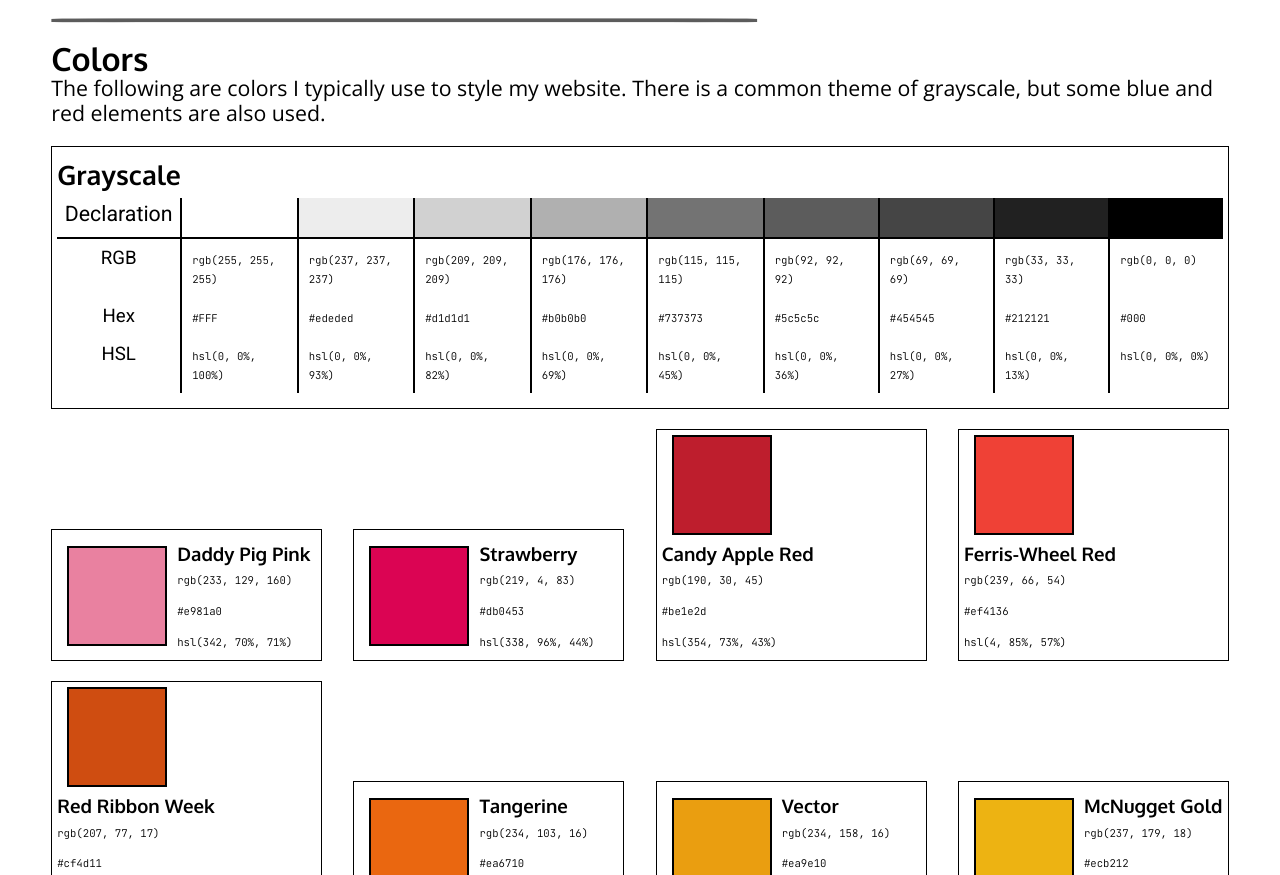
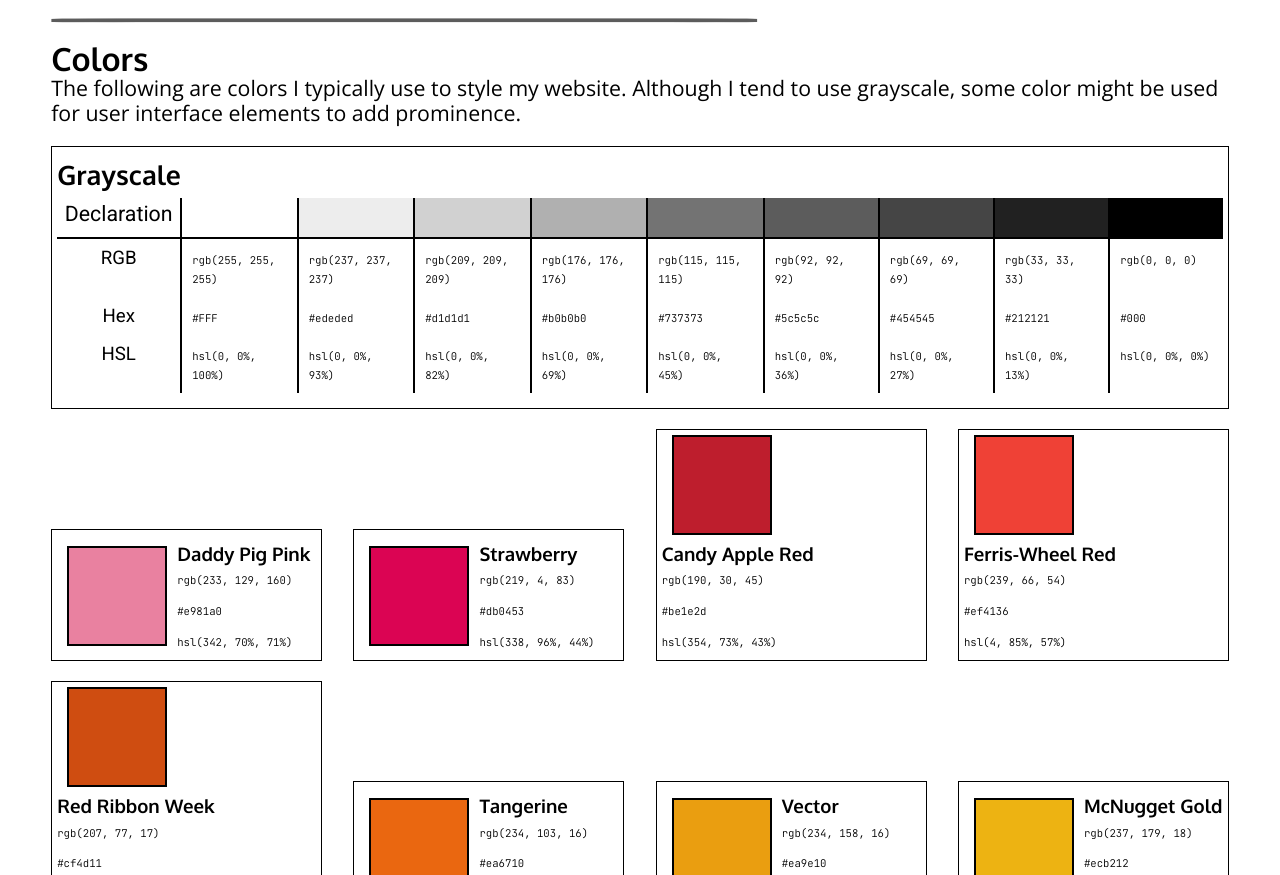
Before and after one commit to perryH0123/style-guide, a plain HTML site: page index.html in a window 1280 px wide. Shown: the part 1026-1901 px from the top of the page. Drawn offline with nearby package versions, Linux system fonts and the light colour scheme.

Commit message:
New Color Desc

```diff
--- a/index.html
+++ b/index.html
@@ -121,7 +121,7 @@
             <hr>
             <section id="colors">
                 <h2 id="colorsL">Colors</h2>
-                <p>The following are colors I typically use to style my website. There is a common theme of grayscale, but some blue and red elements are also used.</p>
+                <p>The following are colors I typically use to style my website. Although I tend to use grayscale, some color might be used for user interface elements to add prominence.</p>
                 <div id="grayscale">
                     <h3>Grayscale</h3>
                     <table>
```
